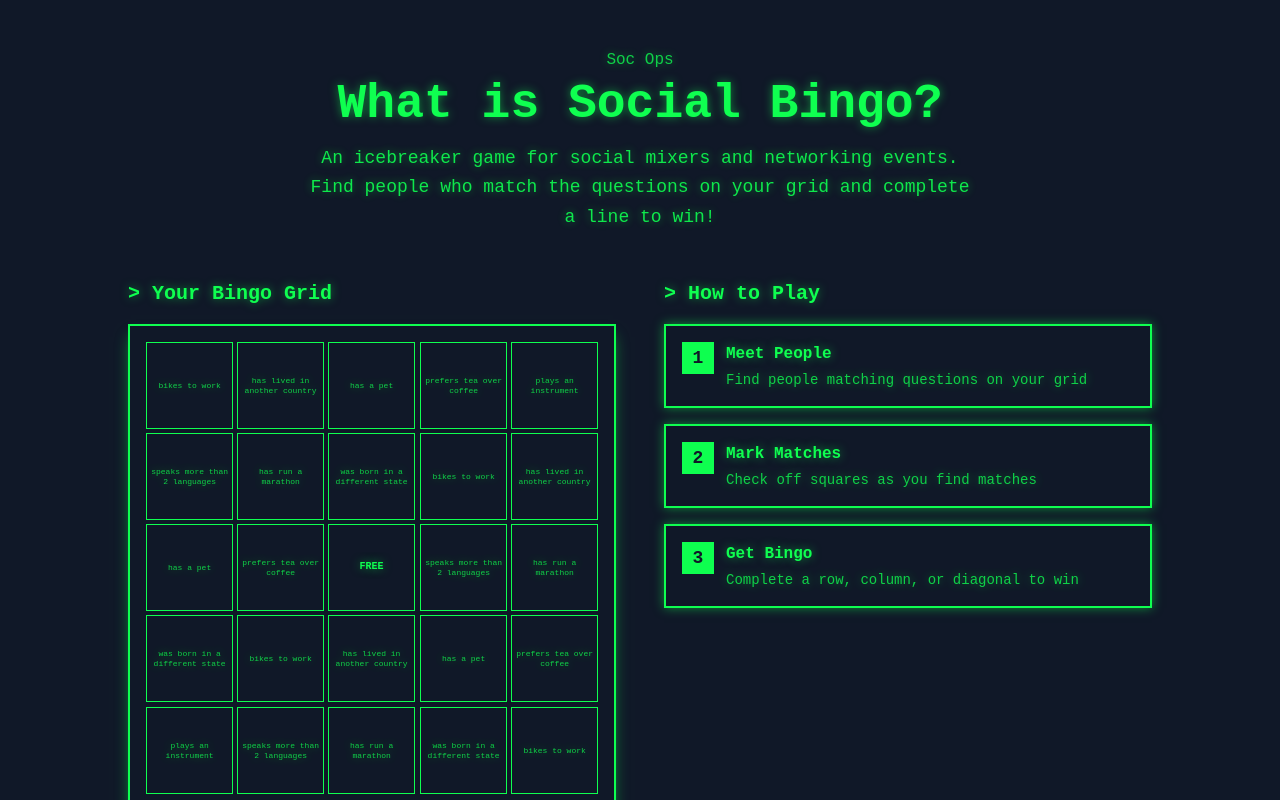
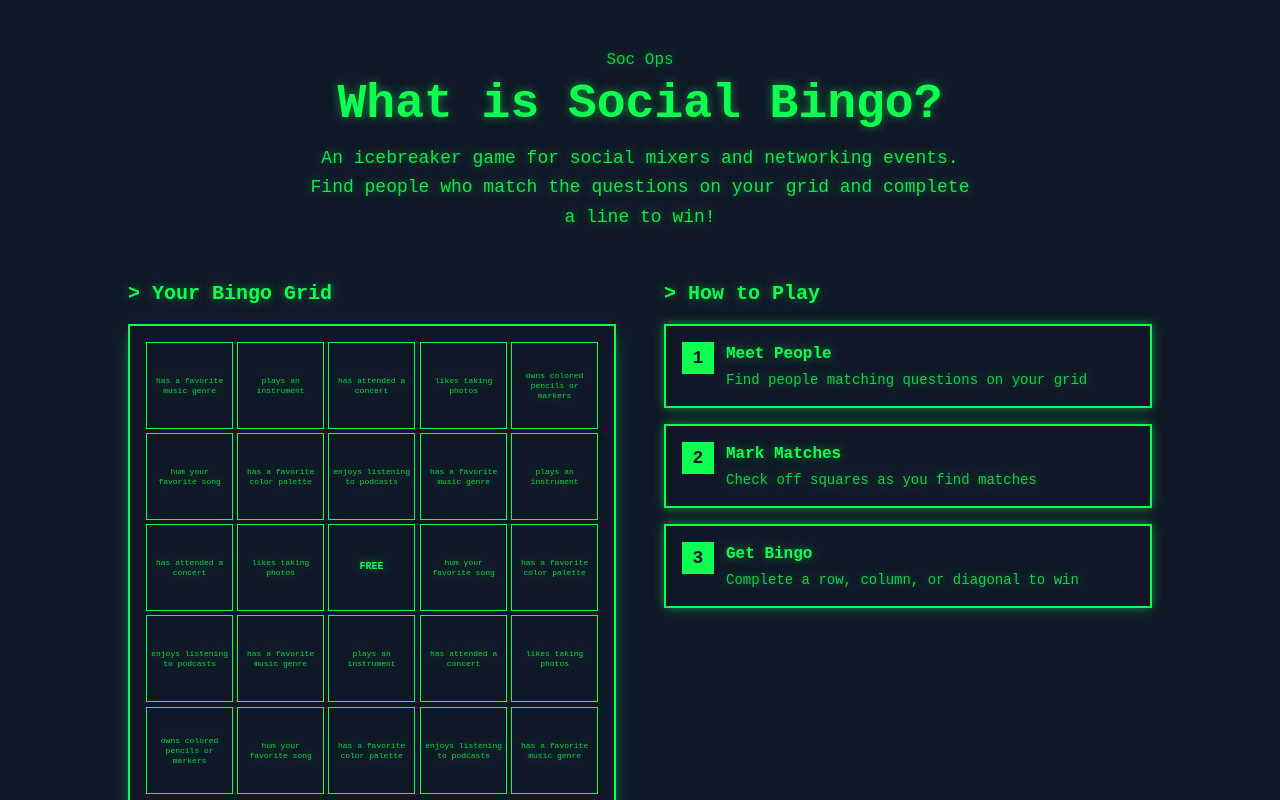
Before and after one commit to Junfromc/social-bingo, a React (Vite) app: page / in a window 1280 px wide. Shown: the top 800 px of the page. Built offline with nearby package versions, Linux system fonts and the light colour scheme.

Commit message:
Update questions to Creative Bingo theme (music, art, design, creative skills)
Co-authored-by: Junfromc <101047429+Junfromc@users.noreply.github.com>

```diff
--- a/src/data/questions.ts
+++ b/src/data/questions.ts
@@ -1,28 +1,28 @@
 export const questions: string[] = [
-  "bikes to work",
-  "has lived in another country",
-  "has a pet",
-  "prefers tea over coffee",
+  "has a favorite music genre",
   "plays an instrument",
-  "speaks more than 2 languages",
-  "has run a marathon",
-  "was born in a different state",
-  "has met a celebrity",
-  "can juggle",
-  "has been skydiving",
-  "loves cooking",
-  "has a garden",
-  "has traveled to Asia",
-  "is left-handed",
-  "has a twin",
-  "plays video games",
-  "does yoga",
-  "has a hidden talent",
-  "loves spicy food",
-  "has been on TV",
-  "collects something unique",
-  "has read a book this month",
-  "knows sign language",
+  "has attended a concert",
+  "likes taking photos",
+  "owns colored pencils or markers",
+  "hum your favorite song",
+  "has a favorite color palette",
+  "enjoys listening to podcasts",
+  "has taken a photography class",
+  "has doodled during a meeting",
+  "can name three design styles",
+  "show a recent photo",
+  "follows artists on social media",
+  "has sold or gifted art",
+  "owns a sketchbook or journal",
+  "creates digital art or graphics",
+  "uses Spotify or Apple Music",
+  "draw something in 30 seconds",
+  "has decorated their workspace",
+  "knows basic music theory",
+  "has a curated playlist",
+  "does DIY home projects",
+  "share your most-used creative app",
+  "uses design apps or tools",
 ];
 
 export const FREE_SPACE = "FREE SPACE";
```
Also changed, not shown: 1 other file (tests, documents, lock files or other folders).
